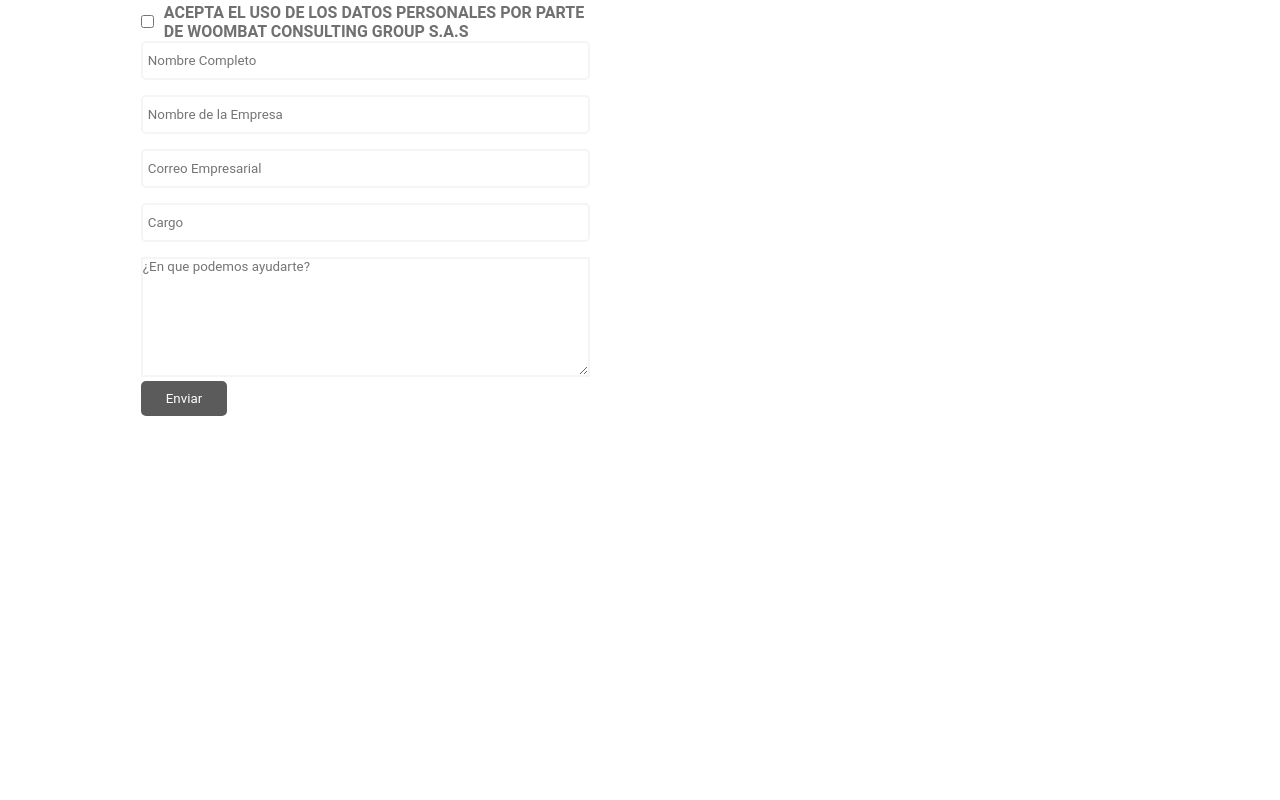
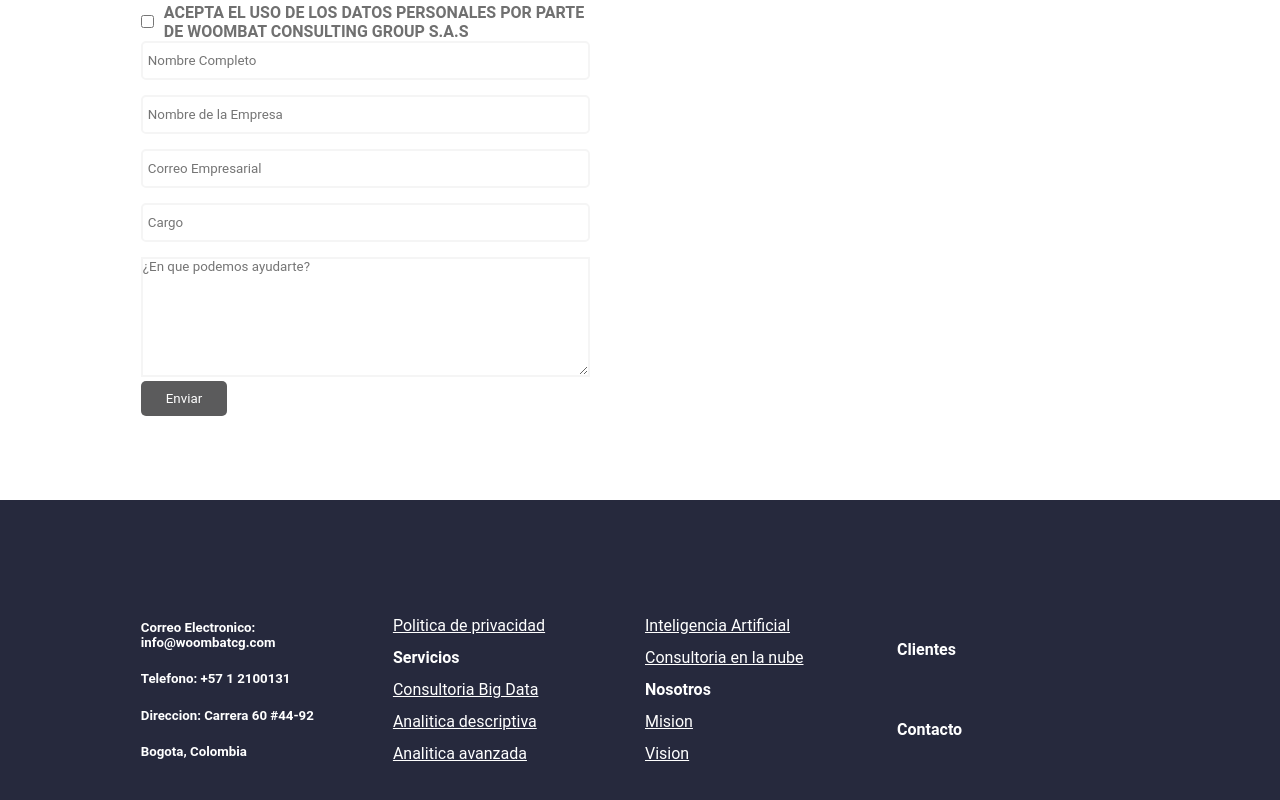
Before and after one commit to GermanDiaz7/woombat-page, a React (Create React App) app: page / in a window 1280 px wide. Shown: the part 4326-5126 px from the top of the page. Before the commit the page ends 4826 px from the top, so only its background shows below. Built offline with nearby package versions, Linux system fonts and the light colour scheme; what webfontloader would draw is missing.

Commit message:
listo para presentacion

```diff
--- /dev/null
+++ b/src/components/Footer.js
@@ -0,0 +1,48 @@
+import { Container } from '../style/Container';
+import { useTranslation } from "react-i18next";
+//styles
+import '../style/footer.css'
+
+const Footer = () => {
+
+    const { t } = useTranslation("global");
+
+    return (
+        <div className='footer-content'>
+            <Container>
+                <div className='content-grid'>
+                    <div className='footer div1'>
+                        <h5>{t("contacto.datos.email")}</h5>
+                        <h5>{t("contacto.datos.telefono")}</h5>
+                        <h5>{t("contacto.datos.Direccion")}</h5>
+                        <h5>{t("contacto.datos.ciudad")}</h5>
+                    </div>
+
+                    <div className='footer div2'>
+                        <a href="https://instaclone-steven.s3.us-west-1.amazonaws.com/politica-de-privacidad.pdf" target="_blank" rel="noopener noreferrer">Politica de privacidad</a>
+                        <h4>{t("navegacion.servicios")}</h4>
+                        <a href='#serivices'>{t("servicios.consultoria.titulo")}</a>
+                        <a href='#serivices'>{t("servicios.analitica-descriptiva.titulo")}</a>
+                        <a href='#serivices'>{t("servicios.analitica-avanzada.titulo")}</a>
+
+                    </div>
+
+                    <div className='footer div3'>
+                        <a href='#serivices'>{t("servicios.ingeligencia-artificial.titulo")}</a>
+                        <a href='#serivices'>{t("servicios.consultoria-nube.titulo")}</a>
+                        <h4>{t("navegacion.nosotros")}</h4>
+                        <a href='#about'>Mision</a>
+                        <a href='#about'>Vision</a>
+                    </div>
+
+                    <div className='footer div4'>
+                        <a href='#clients'>{t("navegacion.clientes")}</a>
+                        <a href='#contact'>{t("navegacion.contacto")}</a>
+                    </div>
+                </div>
+            </Container>
+        </div>
+     );
+}
+
+export default Footer;
--- a/src/components/pages/Home/Home.js
+++ b/src/components/pages/Home/Home.js
@@ -9,6 +9,7 @@ import Allies from "../../Allies";
 import Clients from "../../Clients";
 import AboutUs from "../../AboutUs";
 import FormSection from "../../FormSection";
+import Footer from "../../Footer";
 
 const Home = () => {
   return (
@@ -23,6 +24,7 @@ const Home = () => {
             <AboutUs />
             <Clients />
             <FormSection />
+            <Footer />
         </Container>
     </Fragment>
   );
--- /dev/null
+++ b/src/style/footer.css
@@ -0,0 +1,73 @@
+.footer-content {
+    height: 50vh;
+    background-color: #26293D;
+    color: white;
+}
+
+.content-grid {
+    display: grid;
+    grid-template-columns: repeat(4, 1fr);
+    grid-auto-rows: minmax(100px, auto);
+    grid-gap: 10px;
+    /* background-color: aqua; */
+}
+
+.footer {
+    height: 20vh;
+    grid-row: 2;
+    display: flex;
+    flex-direction: column;
+    justify-content: space-around;
+}
+
+.footer a {
+    color: white;
+}
+
+.footer a:hover {
+    color: #CE6D34;
+}
+
+.div1 {
+    grid-column: 1;
+    grid-row: 2;
+}
+
+.div2 {
+    grid-column: 2;
+    grid-row: 2;
+}
+
+.div3 {
+    grid-column: 3;
+    grid-row: 2;
+}
+
+.div4 {
+ grid-column: 4;
+ grid-row: 2;
+}
+
+.div4 a {
+    text-decoration: none;
+    font-weight: 700;
+}
+
+@media(max-width: 411px) {
+    .div1 {
+        grid-column: 1 /5;
+        grid-row: 2;
+    }
+
+    .div2 {
+        display: none;
+    }
+
+    .div3 {
+        display: none;
+    }
+
+    .div4 {
+        display: none;
+    }
+}
```
